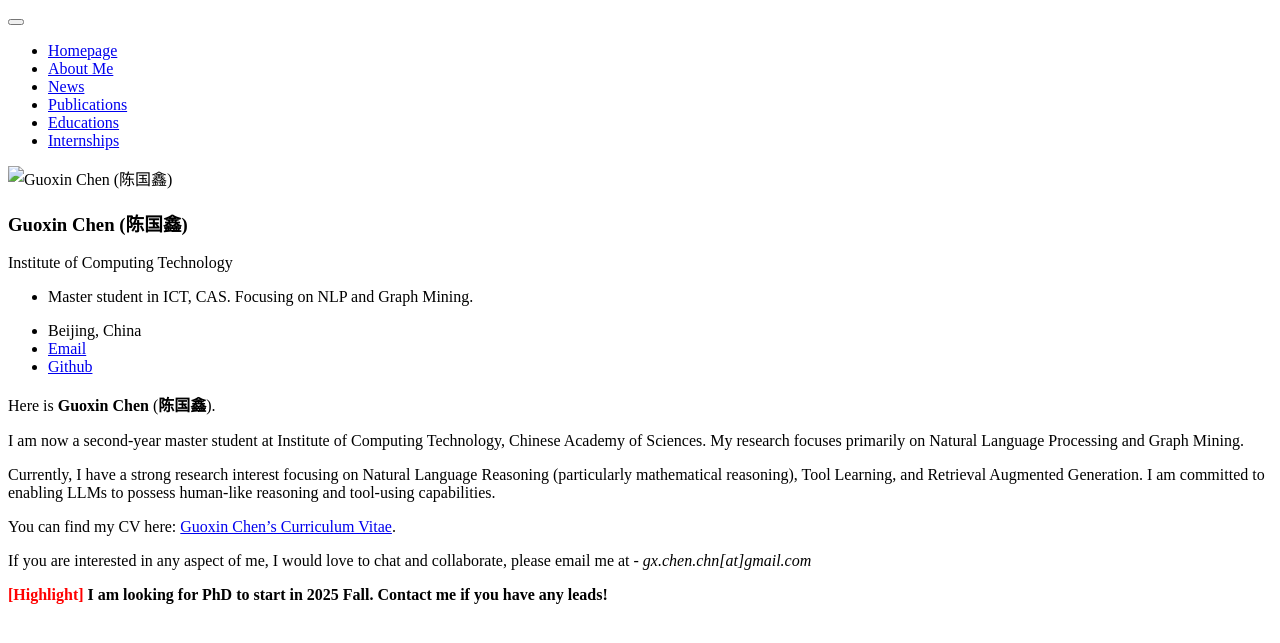
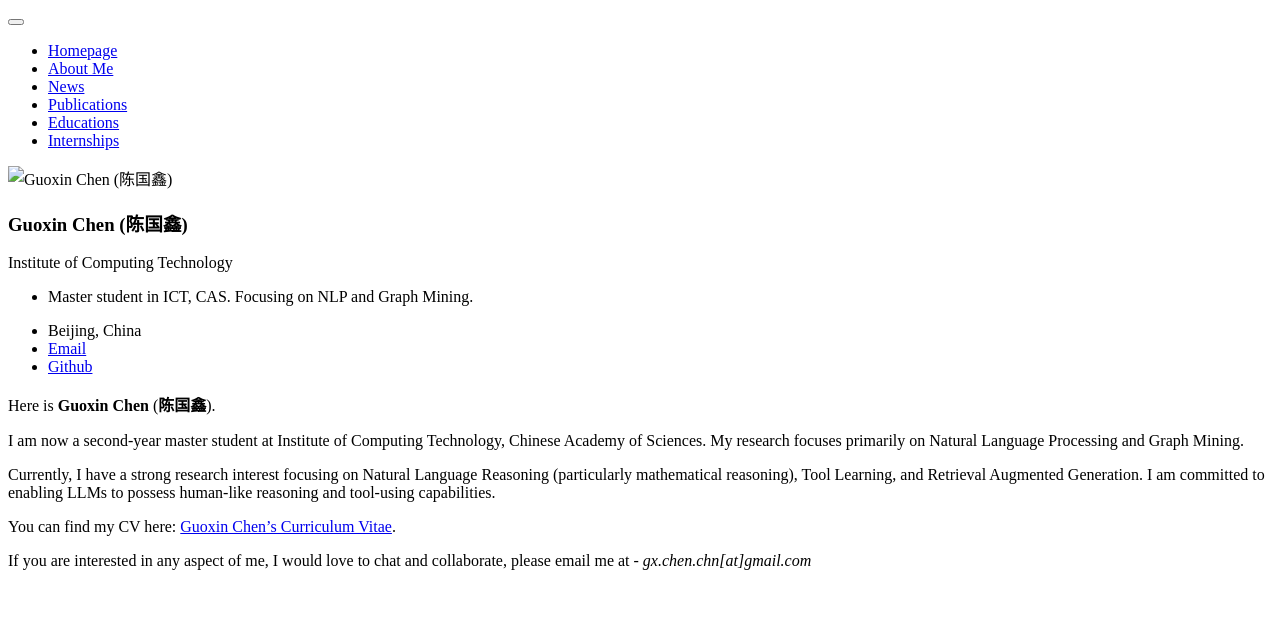
Before and after one commit to Chen-GX/Chen-GX.github.io, a Jekyll site: the page built from _pages/includes/intro.md, in a window 1280 px wide. Shown: the top 643 px of the page. Built offline with Jekyll 4.4.1, drawn with Linux system fonts in a browser that asks for light colours; our own code applies the rules of GitHub Pages for plain Markdown files.

Commit message:
update intro

```diff
--- a/_pages/includes/intro.md
+++ b/_pages/includes/intro.md
@@ -9,4 +9,4 @@ You can find my CV here: [Guoxin Chen's Curriculum Vitae](../../files/CV_GuoxinC
 
 If you are interested in any aspect of me, I would love to chat and collaborate, please email me at - *gx.chen.chn[at]gmail.com*
 
-**<font color='red'>[Highlight]</font> I am looking for PhD to start in 2025 Fall. Contact me if you have any leads!**
+<!-- **<font color='red'>[Highlight]</font> I am looking for PhD to start in 2025 Fall. Contact me if you have any leads!** -->
```
